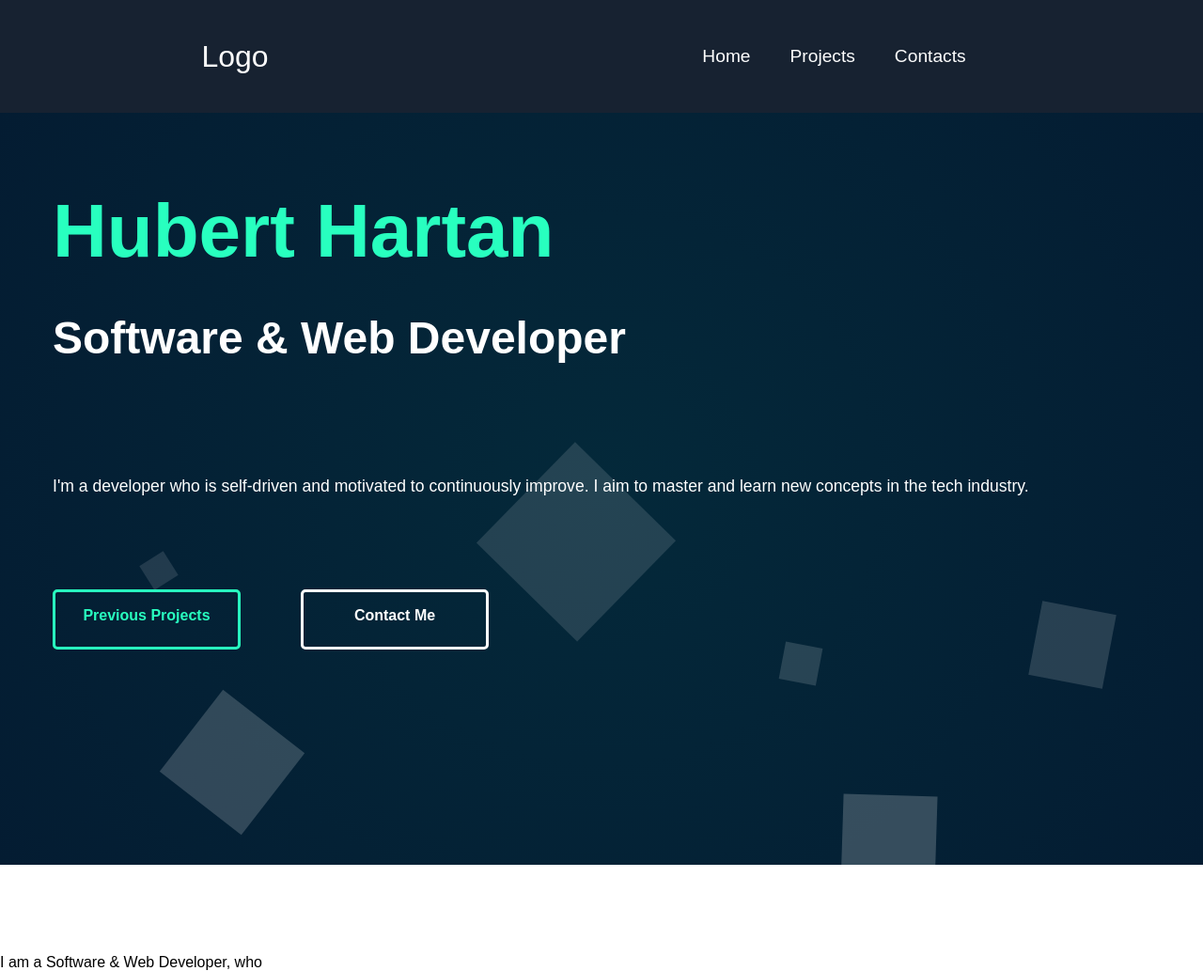
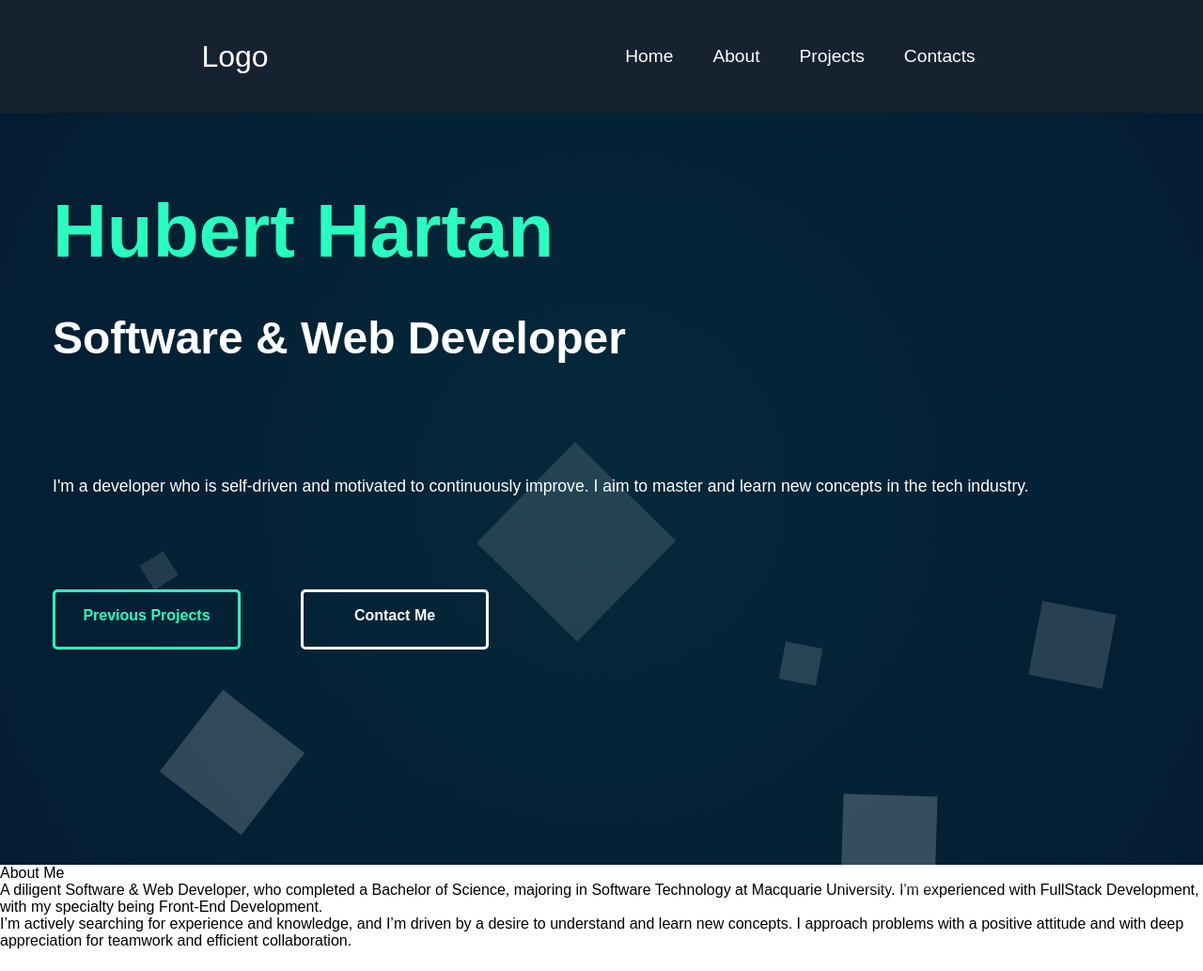
Before and after one commit to HubertHartan/Personal-Website, a React (Create React App) app: page / in a window 1280 px wide. Shown: the whole page at 94% size. After the commit the page ends 1010 px from the top, so only its background shows below. Built offline with nearby package versions, Linux system fonts and the light colour scheme.

Commit message:
Minor changes

```diff
--- a/src/App.js
+++ b/src/App.js
@@ -5,11 +5,11 @@ import React from 'react';
 import Navigation from './components/Navigation';
 import Hero from './components/Hero';
 import About from './components/About';
-import './App.css';
+import './CSS/App.css';
 
 function App() {
   return (
-    <div id="top">
+    <div id="top" className="app-container">
 
 
 	  <Navigation/>
--- a/src/components/About.js
+++ b/src/components/About.js
@@ -2,13 +2,26 @@ import React from 'react';
 
 const About = () =>{
 	return(
-		<>
+		<div id="about">
 			<div className="about-container">
-				<div className='title'>About me</div>
-				<div className="description">I am a Software {String.fromCharCode(38)} Web Developer, who  </div>
+			About Me
+				<div className="description">
+
+					<p>
+						A diligent Software {String.fromCharCode(38)} Web Developer,
+						who completed a Bachelor of Science, majoring in Software Technology at Macquarie University.
+						I'm experienced with FullStack Development, with my specialty being Front-End Development.
+					</p>
+					<p>
+						I’m actively searching for experience and knowledge,
+						and I’m driven by a desire to understand and learn new concepts.
+						I approach problems with a positive attitude and with deep appreciation
+						for teamwork and efficient collaboration.
+					</p>
+				</div>
 
 			</div>
-		</>
+		</div>
 	)
 
 }
--- a/src/components/Hero.js
+++ b/src/components/Hero.js
@@ -9,8 +9,8 @@ const Hero = () =>{
 
 				<div className="name">Hubert Hartan</div>
 				<div className="title">Software {String.fromCharCode(38)} Web Developer</div>
-				<a href="/projects" className="view-work">Previous Projects</a>
-				<a href="/contacts" className="contact-me">Contact Me</a>
+				<a href="#projects" className="view-work">Previous Projects</a>
+				<a href="#contacts" className="contact-me">Contact Me</a>
 
 				<div className="tagline">I'm a developer who is self-driven and motivated to continuously improve. I aim to master and learn new concepts in the tech industry.</div>
 
--- a/src/components/Navigation.js
+++ b/src/components/Navigation.js
@@ -46,6 +46,12 @@ const Navigation = () =>{
 					</li>
 
 					<li className="nav-item">
+						<a href="#about" className="nav-link" onClick={closeMenu}>
+							About
+						</a>
+					</li>
+
+					<li className="nav-item">
 						<a href="#projects" className="nav-link" onClick={closeMenu}>
 							Projects
 						</a>
```
Also changed, not shown: src/CSS/App.css (renamed from src/App.css).
